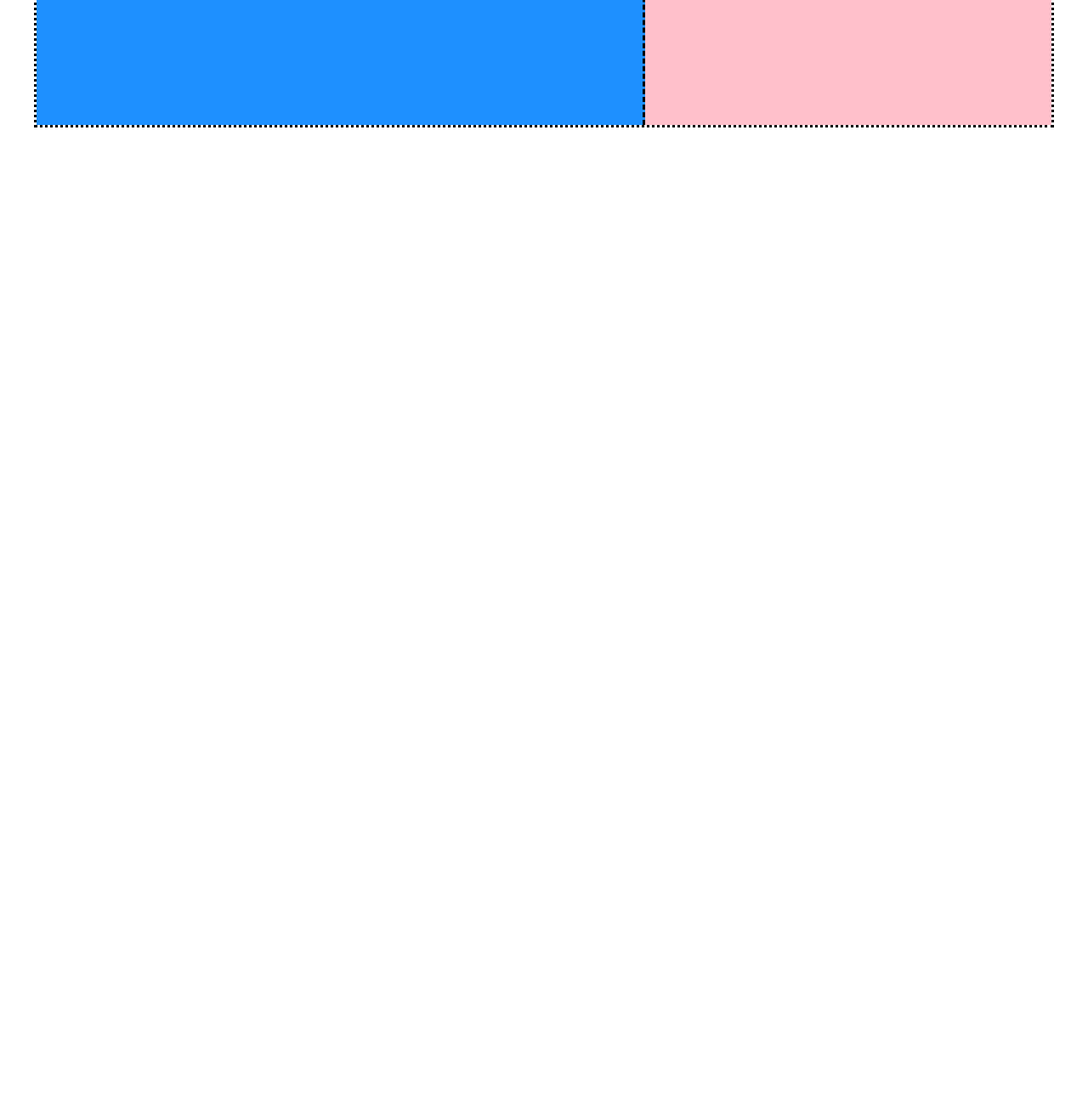
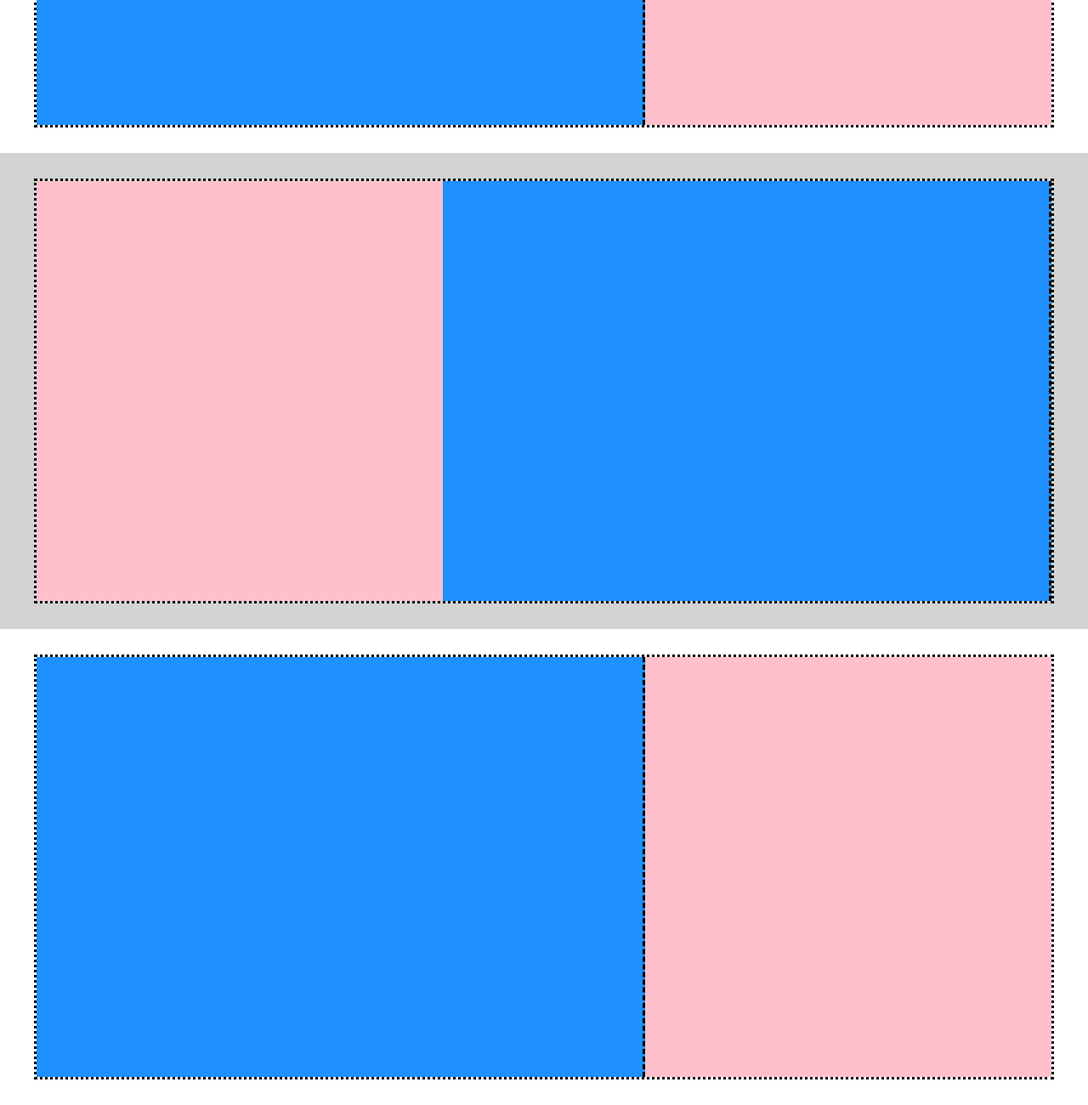
Before and after one commit to Alaikum/htmlcss-discord, a plain HTML site: page index.html in a window 1280 px wide. Shown: the part 904-2204 px from the top of the page at 85% size. Before the commit the page ends 1084 px from the top, so only its background shows below. Drawn offline with Linux system fonts and the light colour scheme.

Commit message:
fatte le 3 section uguali

```diff
--- a/css/style.css
+++ b/css/style.css
@@ -71,6 +71,7 @@ header{
 
 .box__body-main{
     min-height: 500px;
+
 }
 
 .blue-box__body-main{
@@ -83,3 +84,11 @@ header{
     background-color: #FFC0CB;
     flex-basis: 40%;
 }
+
+.reverse{
+    flex-direction: row-reverse;
+
+}
+.gray{
+    background-color: #D3D3D3;
+}
--- a/index.html
+++ b/index.html
@@ -55,6 +55,32 @@
         </div>
     </section>
 
+    <section class="body-main gray">
+        <div class="box__body-main container flex reverse">
+            <div class="blue-box__body-main">
+
+            </div>
+
+            <div class="pink-box__body-main">
+
+            </div>
+
+        </div>
+    </section>
+
+    <section class="body-main">
+        <div class="box__body-main container flex">
+            <div class="blue-box__body-main">
+
+            </div>
+
+            <div class="pink-box__body-main">
+
+            </div>
+
+        </div>
+    </section>
+
 
 
    </main>
```
